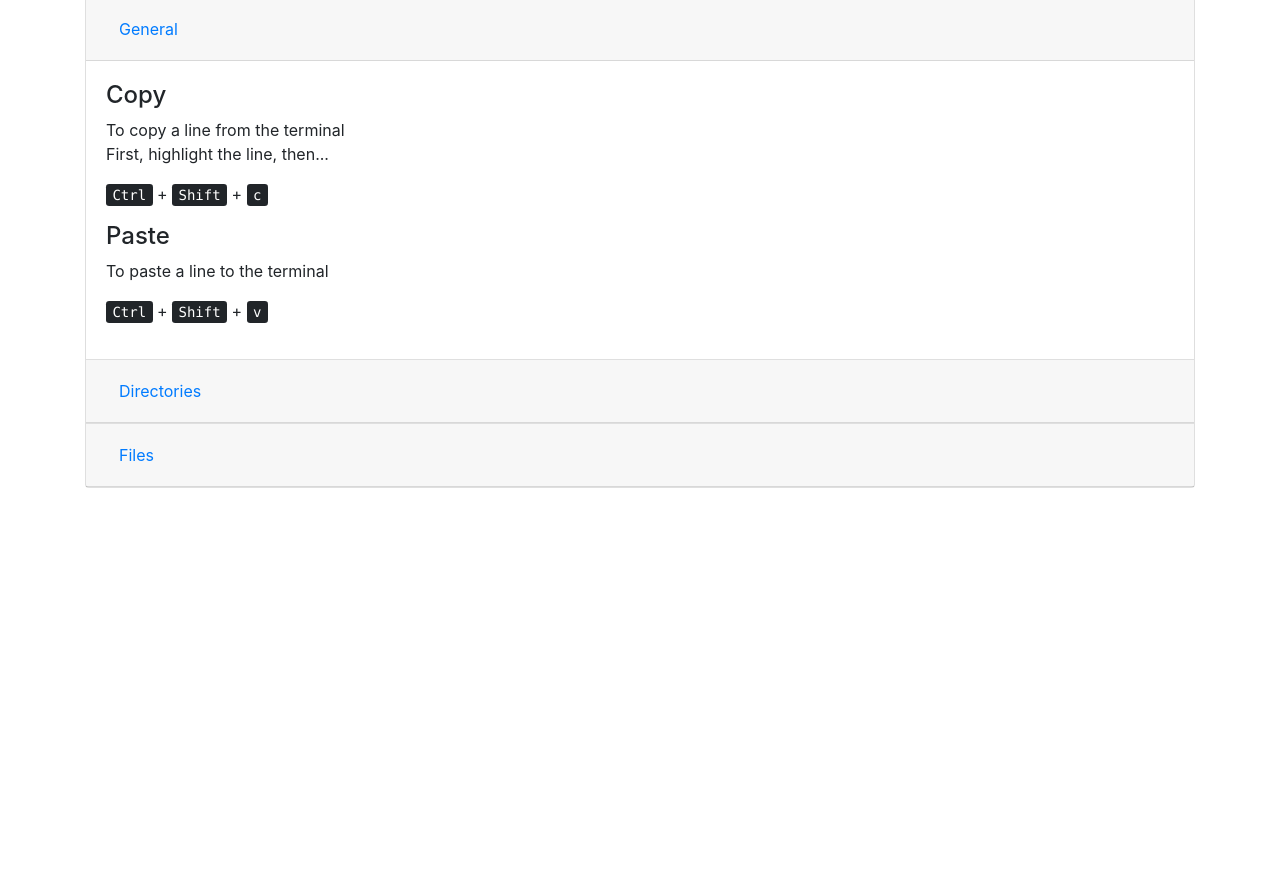
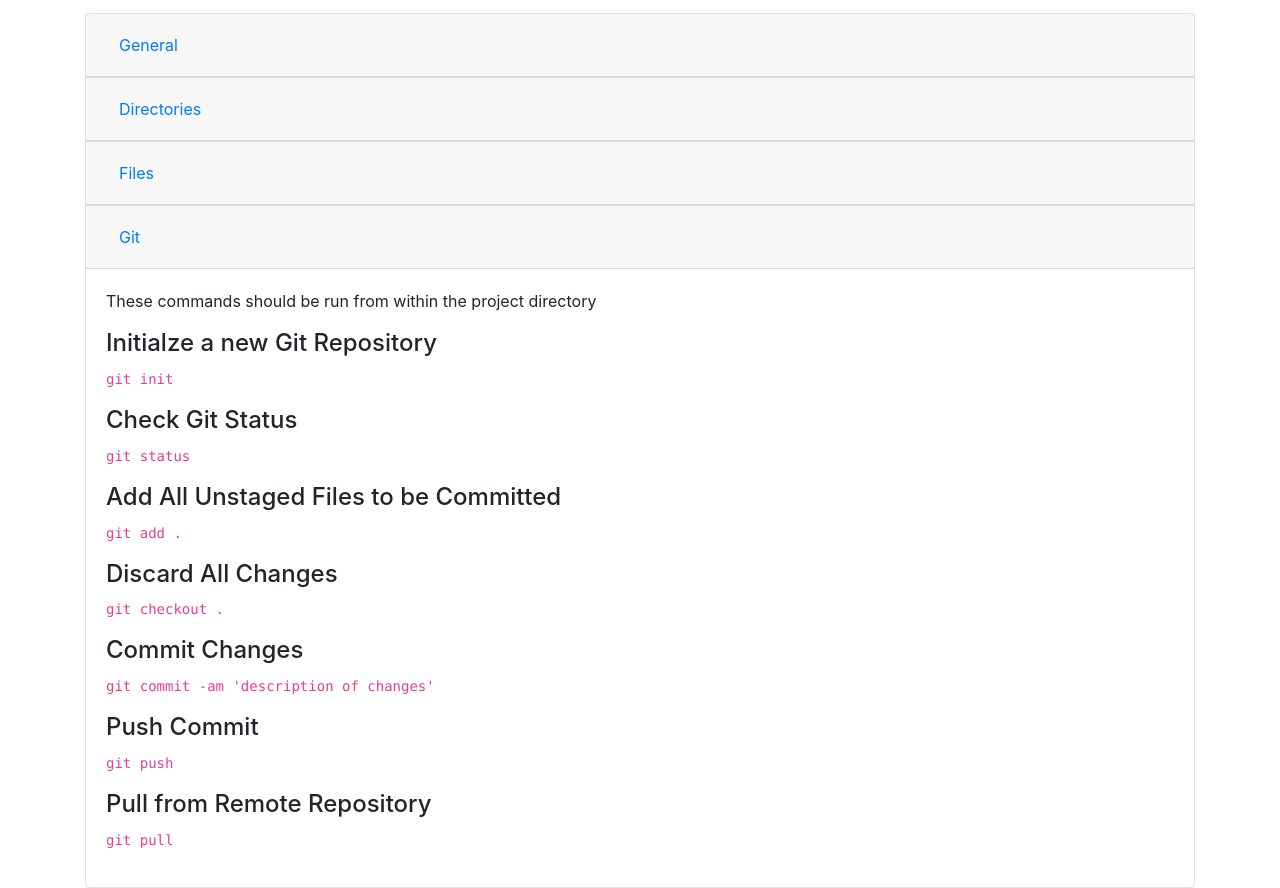
Before and after one commit to aaronshivers/shortcuts, a plain HTML site: page index.html in a window 1280 px wide. Shown: the part 278-1166 px from the top of the page. Before the commit the page ends 800 px from the top, so only its background shows below. Drawn offline with nearby package versions, Linux system fonts and the light colour scheme.

Commit message:
added Git section

```diff
--- a/index.html
+++ b/index.html
@@ -23,17 +23,23 @@
             <a class="nav-link" href="#">Top <span class="sr-only">(current)</span></a>
           </li>
           <li class="nav-item">
+            <a class="nav-link" href="#general">General</a>
+          </li>
+          <li class="nav-item">
             <a class="nav-link" href="#directories">Directories</a>
           </li>
           <li class="nav-item">
             <a class="nav-link" href="#files">Files</a>
+          </li>
+          <li class="nav-item">
+            <a class="nav-link" href="#git">Git</a>
           </li>
         </ul>
       </div>
     </nav>
 
     <!-- Begin Container -->
-    <div class="container">
+    <div class="container mt-3">
 
       <h1>Handy Shortcuts</h1>
       <h4>...sort of a walkthrough</h4>
@@ -46,7 +52,7 @@
       <div class="accordion">
 
         <!-- Begin General Cli Card -->
-        <div class="card">
+        <div id="general" class="card">
           <div class="card-header">
             <h3 class="mb-0">
               <button class="btn btn-link" data-toggle="collapse" data-target="#collapseGeneral">General</button>
@@ -54,7 +60,7 @@
           </div>
 
 
-          <div id="collapseGeneral" class="collapse show">
+          <div id="collapseGeneral" class="collapse">
             <div class="card-body">
 
               <div class="mb-3">
@@ -146,6 +152,60 @@
         </div>
         <!-- End Files Card -->
 
+        <!-- Begin Git Card -->
+        <div class="card">
+          <div class="card-header">
+            <h3 class="mb-0">
+              <button class="btn btn-link" data-toggle="collapse" data-target="#collapseGit">Git</button>
+            </h3>
+          </div>
+
+
+          <div id="collapseGit" class="collapse show">
+            <div class="card-body">
+
+              <p>These commands should be run from within the project directory</p>
+
+              <div class="mb-3">
+                <h4>Initialze a new Git Repository</h4>
+                <code>git init</code>
+              </div>
+
+              <div class="mb-3">
+                <h4>Check Git Status</h4>
+                <code>git status</code>
+              </div>
+
+              <div class="mb-3">
+                <h4>Add All Unstaged Files to be Committed</h4>
+                <code>git add .</code>
+              </div>
+
+              <div class="mb-3">
+                <h4>Discard All Changes</h4>
+                <code>git checkout .</code>
+              </div>
+
+              <div class="mb-3">
+                <h4>Commit Changes</h4>
+                <code>git commit -am 'description of changes'</code>
+              </div>
+
+              <div class="mb-3">
+                <h4>Push Commit</h4>
+                <code>git push</code>
+              </div>
+
+              <div class="mb-3">
+                <h4>Pull from Remote Repository</h4>
+                <code>git pull</code>
+              </div>
+
+            </div>
+          </div>
+        </div>
+        <!-- End Git Card -->
+
       </div>
       <!-- End Files Accordion -->
     </div>
```
